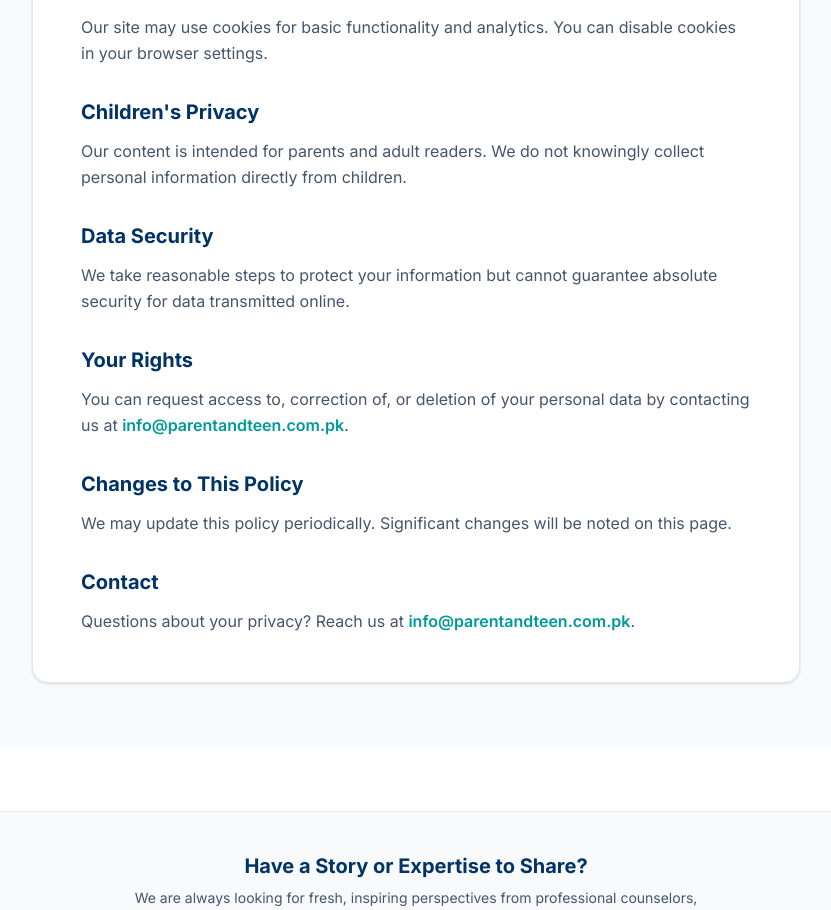
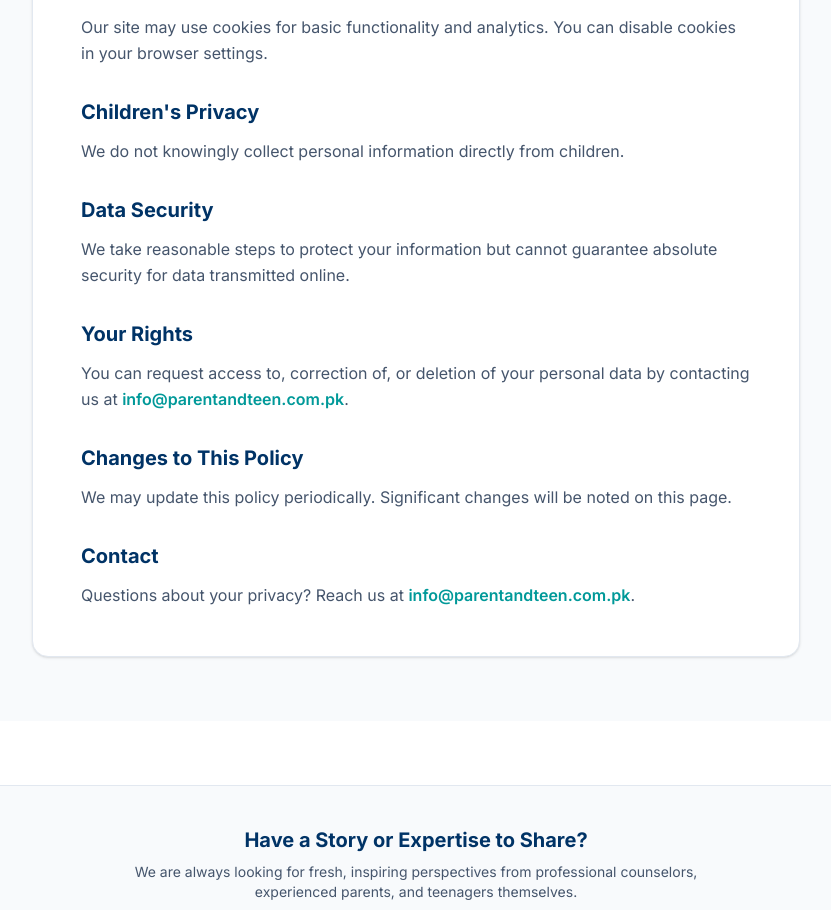
Before and after one commit to umernaveed21/parent-teen, a Next.js app: page /privacy-policy in a window 1280 px wide. Shown: the part 860-1770 px from the top of the page, without its empty margins (224-1055 px from the left). Built offline with nearby package versions, Linux system fonts and the light colour scheme.

Commit message:
Add real content to Terms, Privacy Policy, and Editorial Staff pages

```diff
--- a/src/app/editorial/page.js
+++ b/src/app/editorial/page.js
@@ -21,7 +21,7 @@ export default function EditorialPage() {
           <div>
             <h2 className="text-xl font-bold text-[#003366] mb-3">Culturally Grounded, Not Borrowed</h2>
             <p className="text-slate-600 leading-relaxed text-base">
-              We don't import parenting advice wholesale from Western contexts. Every piece is written with South Asian family structures, extended households, and cultural realities in mind.
+              Every piece is written with South Asian family structures, extended households, and cultural realities in mind.
             </p>
           </div>
 
--- a/src/app/privacy-policy/page.js
+++ b/src/app/privacy-policy/page.js
@@ -49,7 +49,7 @@ export default function PrivacyPolicyPage() {
           <div>
             <h2 className="text-xl font-bold text-[#003366] mb-3">Children's Privacy</h2>
             <p className="text-slate-600 leading-relaxed text-base">
-              Our content is intended for parents and adult readers. We do not knowingly collect personal information directly from children.
+              We do not knowingly collect personal information directly from children.
             </p>
           </div>
 
```
